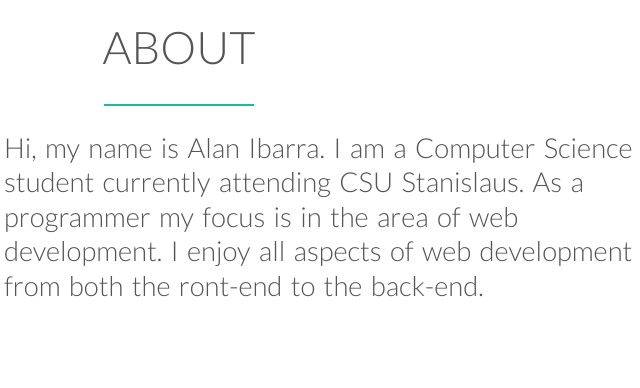
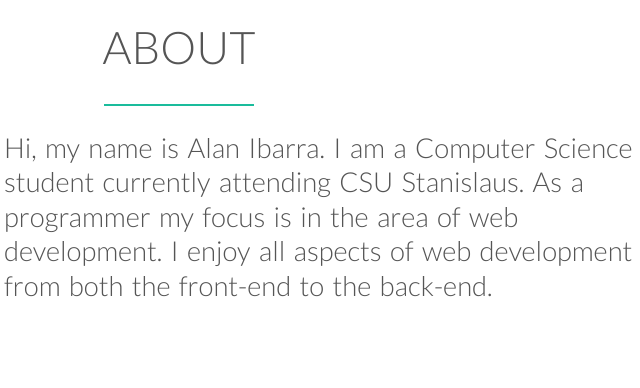
Before and after one commit to Ibarra11/Ibarra11.github.io, a plain HTML site: page index.html in a window 1280 px wide. Shown: the part 840-1228 px from the top of the page, 461-1101 px from the left. Drawn offline with nearby package versions, Linux system fonts and the light colour scheme.

Commit message:
Update index.html

```diff
--- a/index.html
+++ b/index.html
@@ -47,7 +47,7 @@
               Hi, my name is Alan Ibarra.  I am a Computer Science student currently
               attending CSU Stanislaus.  As a programmer my focus is in the
               area of web development.  I enjoy all aspects of web development from both the
-              ront-end to the back-end.
+              front-end to the back-end.
             </p>
           </div>
         </div>
```
